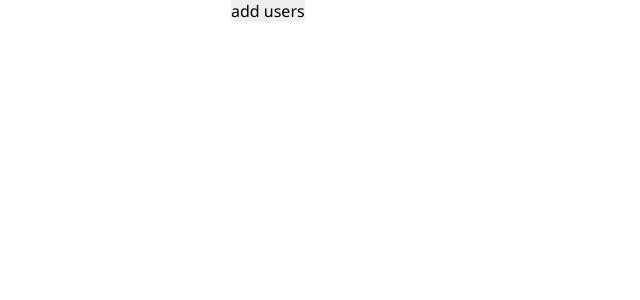
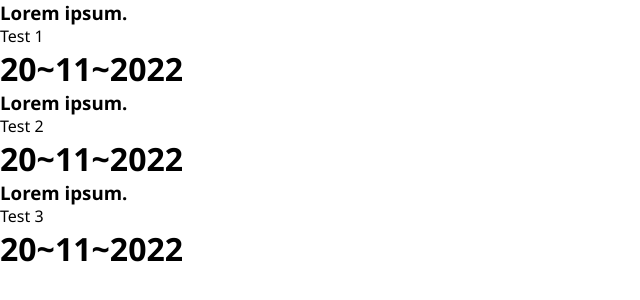
Before and after one commit to KhachGevorgyan94/reaact-lesson-group-2, a React (Create React App) app: page / in a window 1280 px wide. Shown: the top 300 px of the page, without its empty margins (0-640 px from the left). Built offline with nearby package versions, Linux system fonts and the light colour scheme.

Commit message:
input changes

```diff
--- a/src/App.js
+++ b/src/App.js
@@ -1,90 +1,54 @@
-import React, {useState} from "react";
+import React, {useEffect, useState} from "react";
 import './App.css'
-import CardBox from "./components/card-box";
-import TabList from "./components/tab-list";
+import CustomBox from "./components/custom-input";
 
-//  functional component 1
-// const App = ()=>{
-//
-//   return <div>
-//     asdfasdfasdf
-//   </div>
-// }
+function App() {
+  // nmab dzevi  haytararutyunner  shaat hazvadep en anum kariqic elnelov
+  const x = 34
 
-// export default App
+  const [productList, setProductList] = useState([])
+  const [pageLoader, setPageLoader] = useState(false)
+
+  useEffect(() => {
+    //  ComponentDidMount
+    // Ashxatum e  @ndamenn  mek angam  3  varkyan  heoto mez talov mor zangvac
+    setPageLoader(true)
+    setTimeout(() => {
+      setProductList([
+        {
+          name: 'Test 1',
+          date: '20/11/2022'
+        },
+        {
+          name: 'Test 2',
+          date: '20/11/2022'
+        },
+        {
+          name: 'Test 3',
+          date: '20/11/2022'
+        }
+      ])
+    }, 3000)
+  }, [])
 
 
+  useEffect(() => {
+    //  ComponentDidUpdate
+    // Ashxatum e  erb productneri listi het  popoxutyun e texi unece staytum
+    console.log(productList)
+    if (productList.length) {
+      setPageLoader(false)
+    }
+  }, [productList])
 
-/**
- * Functional  componetn @ react jsi  jamanakakic  methodneric mekn e  vor@  tuyl e talis  stexcel  componentner aranc  classi mijnordutyamb,
- * ayn karox e irenic nerkayacnel hasarak  function kam arrow  function
- * vor@  veradarcnu me  html  tesaki  model  {return e anum html tesaki model}
- * bolor  hnaravorutyunner@ voronq kirarum eqn  class  componentneri jamanak  hasaneli en  nayev  functional compomnentneri hamar
- * aranc  {this}  contexti  kirarutyan
- * **/
 
-function App() {
-  /**
-   * Functional component vortex  cankacac tesaki  informacia  ogitagorcelu,
-   * popoxelu hamar vorpeszi react@ haskana  ayd  tvyalnberi popoxutyunnern
-   * kirarum eqn useState() hook@  vor@ irenic nerkayacnum e  mi  global  funkcia
-   * ayn tuyl e talis stexcel  2 paramter, voroncic arajin@  aynd  popoxakann e  vor@
-   * karox e linel inchpes primitiv aynpes el  object  tesaki popoxakan
-   * isk ekrord parametr@ da  ayn  funkcian e  vori mijocov  popoxuma  haytararvac  popoxakani arjeq@  kam arjeqner@
-   * const [showBox, setShowBox] = useState(true)  kirarutyunn
-   * usestate@ () nshani  nersum spasum e  naxnakan  arjeq@  kaxvac popoixakani tesakic,  string, number, booleanr,  kam object
-   *
-   * **/
-
-  const [showBox, setShowBox] = useState(true)
-
-  const handleHideBox = ()=>{
-    setShowBox(!showBox)
-  }
   return <div>
-    {/*{showBox?  <CardBox title={'title 1'} description={'description 1'}/>: null}*/}
-
-    <TabList/>
-
-    {/*<button onClick={handleHideBox}>hide Box</button>*/}
-
+    {!pageLoader ? <div>
+      {productList.length ? productList.map((item, index) => {
+        return <CustomBox key={index} data={item}/>
+      }) : <p>Empty Product List</p>}
+    </div> : <p>Loading...</p>}
   </div>
 }
 
-
 export default App
-
-/**
- * Class componenti  orinak
- *
- * class  App extends React.Component{
- *   render() {
- *     return <div>
- *       example  information
- *     </div>
- *   }
- * }
- *
- * **/
-
-/**
- * Functional component tarberak 1
- *
- * function App(){
- *   return <div>
- *     example information
- *   </div>
- * }
- *
- * **/
-
-/**
- * Functional component tarberak 2
- *
- * const  App = ()=>{
- *   return <div>
- *     example information
- *   </div>
- * }
- *
- * **/
--- a/src/components/card-box/index.jsx
+++ /dev/null
@@ -1,91 +0,0 @@
-import React, {useEffect, useState} from "react";
-
-const CardBox = ({title, description}) => {
-  /**
-   * functional componenti  jamanak  bolor parametrnern  voronq spasu me tvyal  component@  karox enq vercnel destrukturizaciai  mijocov
-   * {title, description} voronq  durs e hanum props objecti mijic  ev miangamic karox eqn kirarel  mer  componenti  nersum aranc  {this} contexti
-   *   props = {title, description, ...ev ayln }
-   * **/
-
-
-  const [counter, setCounter] = useState(0)
-  const [cards, setCards] = useState([])
-  /**
-   * Functional component vortex  cankacac tesaki  informacia  ogitagorcelu,
-   * popoxelu hamar vorpeszi react@ haskana  ayd  tvyalnberi popoxutyunnern
-   * kirarum eqn useState() hook@  vor@ irenic nerkayacnum e  mi  global  funkcia
-   * ayn tuyl e talis stexcel  2 paramter, voroncic arajin@  aynd  popoxakann e  vor@
-   * karox e linel inchpes primitiv aynpes el  object  tesaki popoxakan
-   * isk ekrord parametr@ da  ayn  funkcian e  vori mijocov  popoxuma  haytararvac  popoxakani arjeq@  kam arjeqner@
-   * const [showBox, setShowBox] = useState(true)  kirarutyunn
-   * usestate@ () nshani  nersum spasum e  naxnakan  arjeq@  kaxvac popoixakani tesakic,  string, number, booleanr,  kam object
-   *
-   * **/
-
-
-  /**
-   *   let oldCounter = 0  nmanatip popoxakanner  stexcelic  ete cankananq popoxel,
-   *   react js@  chi haskana  ayd  popoxutyunnern  ev render chi karox anel
-   *   nman  paragayum misht  ogtagorcu meqn  reacti  koxmic trvac useState()  hooK@
-   *   vori mijocov popoxelov  mer ajreqnern  react@  khaskana ayd  popoxutyunnern ev render kani  mer  componentn  krkin
-   * **/
-
-  let oldCounter = 0
-
-
-  const incrementCounter = () => {
-    let x = counter
-    ++x
-    console.log(x, 'x value ')
-    setCounter(x)
-    console.log(counter, 'counter')
-    /**
-     * aystex oldCounter i arjeq@ karox eqn tesnel  te inchpes e  popoxvum, 1,2,3...  bayc reacti  tiruytum htmli  mijavaytum chenq kaarox tesnel  ayd popoxutyunn
-     * qani vor  react@ der chi ahskanum  inch  arjeq e popoxvel
-     * **/
-    ++oldCounter
-    console.log(oldCounter)
-  }
-
-
-
-  /**
-   * useEffect()  hajord dasin noric  kpatmem
-   * **/
-
-  //  componentDidUpdate
-  //  useEffect(() => {
-  //   //  cankacac logika
-  //   console.log(counter,'useEffect counter')
-  // }, [counter])
-
-  // componentDidMount
-  // componentDidUnMount
-  // componentDidUpdate
-
-
-  // componentDidMount
-  useEffect(() => {
-    console.log('componentDidMount')
-  }, [counter])
-
-  useEffect(() => {
-
-    return () => {
-      // componentDidUnMount
-      console.log('componentDidUnMount')
-
-    }
-  }, [])
-
-
-  return <div className='P-card-bop'>
-    <h3>{title}</h3>
-    <p>{description}</p>
-    <button onClick={incrementCounter}>Click me</button>
-    <h1>{counter}</h1>
-    <h1>{oldCounter}</h1>
-  </div>
-}
-
-export default CardBox
--- /dev/null
+++ b/src/components/custom-input/index.jsx
@@ -0,0 +1,22 @@
+import React, {useEffect, useState} from "react";
+
+
+const CustomBox = ({data}) => {
+  // props = {}
+
+  const [newDate, setNewDate] = useState('')
+
+  useEffect(() => {
+    // Schatum e mekq angam stexcvelu pahin
+    console.log(data)
+    setNewDate(data.date.split('/').join('~'))
+  }, [])
+
+  return <div className='P-custom-box'>
+    <h3>Lorem ipsum.</h3>
+    <p>{data.name}</p>
+    <h1>{newDate}</h1>
+
+  </div>
+}
+export default CustomBox
--- a/src/components/tab-component/index.jsx
+++ /dev/null
@@ -1,17 +0,0 @@
-import React from "react";
-import './style.scss'
-
-const TabComponent = ({data, isDark}) => {
-
-  //  props = {data:null}
-  return <div className={`P-tab-component
-                        ${isDark ? 'P-dark-component' : ''}`}>
-
-    {data.title ? <h3>{data.title}</h3> : null}
-    {/*{data && data.title ? <h3>{data.title}</h3> : null}*/}
-    {/*{data && data.description ? <p>{data.description}</p> : null}*/}
-    { data.description ? <p>{data.description}</p> : null}
-
-  </div>
-}
-export default TabComponent
--- a/src/components/tab-component/style.scss
+++ /dev/null
@@ -1,13 +0,0 @@
-.P-tab-component {
-  padding       : 15px;
-  border-radius : 12px;
-  border        : 1px solid #8a2be2;
-  margin-top    : 25px;
-  max-width     : 300px;
-
-  &.P-dark-component{
-    background-color: #383A3D;
-    color: white;
-    border-color: white;
-  }
-}
--- a/src/components/tab-list/index.jsx
+++ /dev/null
@@ -1,119 +0,0 @@
-import React, {useState} from "react";
-import TabComponent from "../tab-component";
-import './style.scss'
-
-// example 1
-// function TabList() {
-//   return <div></div>
-// }
-//
-// export default TabList
-
-// example 2
-// const TabList = ()=>{
-//   return <div></div>
-// }
-// export default TabList
-
-// example 3
-// export const TabList = () => {
-//   return <div></div>
-// }
-
-
-const TabList = () => {
-  // use statre kmaxq
-  const [contentInfo, setContentInfo] = useState(null)
-  // popoxakan // funckai vor@  poxum e  tvyal popoxakani arjeq@
-
-  const [inputValue, setInputValue] = useState('')
-  const [usersName, setUsersName] = useState([])
-
-
-  const tapTestData = [
-    {
-      title: 'Front end developer',
-      description: 'Lorem ipsum dolor sit amet, consectetur adipisicing elit. Impedit, ut?',
-      categoryId: 'Programming'
-    },
-    {
-      title: 'Account',
-      description: 'Lorem ipsum dolor sit amet, consectetur adipisicing elit. Impedit, ut?',
-      categoryId: 'Accounting'
-    },
-    {
-      title: 'UI/UX Design',
-      description: 'Lorem ipsum dolor sit amet, consectetur adipisicing elit. Impedit, ut?',
-      categoryId: 'Design'
-    }
-  ]
-
-  const handleChange = (e) => {
-    setInputValue(e.target.value)
-  }
-
-  const handleSelect = (selectedType) => {
-    console.log(selectedType)
-    let selectedCategory = tapTestData.filter(item => item.categoryId === selectedType)
-    console.log(selectedCategory)
-    setContentInfo(selectedCategory[0])
-  }
-
-
-  const handleClick = () => {
-    console.log(inputValue)
-    setUsersName([...usersName, inputValue])
-    setInputValue('')
-  }
-
-  return <div className='Tab-list'>
-    {/*<ul className='P-header-tab'>*/}
-    {/*  <li className={`${contentInfo && contentInfo.categoryId==='Programming'? 'P-active-tab':''}`}*/}
-    {/*      onClick={()=>handleSelect('Programming')}>Programming</li>*/}
-    {/*  <li className={`${contentInfo && contentInfo.categoryId==='Accounting'? 'P-active-tab':''}`}*/}
-    {/*      onClick={()=>handleSelect('Accounting')}>Accounting</li>*/}
-    {/*  <li className={`${contentInfo && contentInfo.categoryId==='Design'? 'P-active-tab':''}`}*/}
-    {/*      onClick={()=>handleSelect('Design')}>Design</li>*/}
-    {/*</ul>*/}
-
-
-    {/*{contentInfo?<div className='P-tab-component-section'>*/}
-    {/*  <TabComponent data={contentInfo} isDark={true}/>*/}
-    {/*  <TabComponent data={contentInfo} isDark={false}/>*/}
-
-    {/*</div>:null}*/}
-
-    <label htmlFor="">
-      <input type="text" value={inputValue} onChange={handleChange}/>
-      <button onClick={handleClick}> add users</button>
-    </label>
-
-
-    <ul>
-      {usersName.map((item, index) => {
-        return <li>{index}. {item}</li>
-      })}
-    </ul>
-
-
-  </div>
-}
-
-export default TabList
-
-
-// class TestComponent extends React.Component{
-//   state = {
-//      contentInfo:null
-//   }
-//
-//   constructor() {
-//     super();
-//     this.state = {
-//
-//     }
-//   }
-//   render() {
-//     return <div></div>
-//   }
-// }
--- a/src/components/tab-list/style.scss
+++ /dev/null
@@ -1,14 +0,0 @@
-.P-header-tab {
-  display     : flex;
-  align-items : center;
-
-  li {
-    margin : 0 10px;
-    cursor : pointer;
-    transition: 0.3s;
-    &:hover, &.P-active-tab{
-      color: #61dafb;
-    }
-
-  }
-}
--- a/src/index.jsx
+++ b/src/index.jsx
@@ -6,9 +6,9 @@ import App from './App';
 
 const root = ReactDOM.createRoot(document.getElementById('root'));
 root.render(
-  <React.StrictMode>
+  // <React.StrictMode>
     <App />
-  </React.StrictMode>
+  // </React.StrictMode>
 );
 
 // If you want to start measuring performance in your app, pass a function
```
